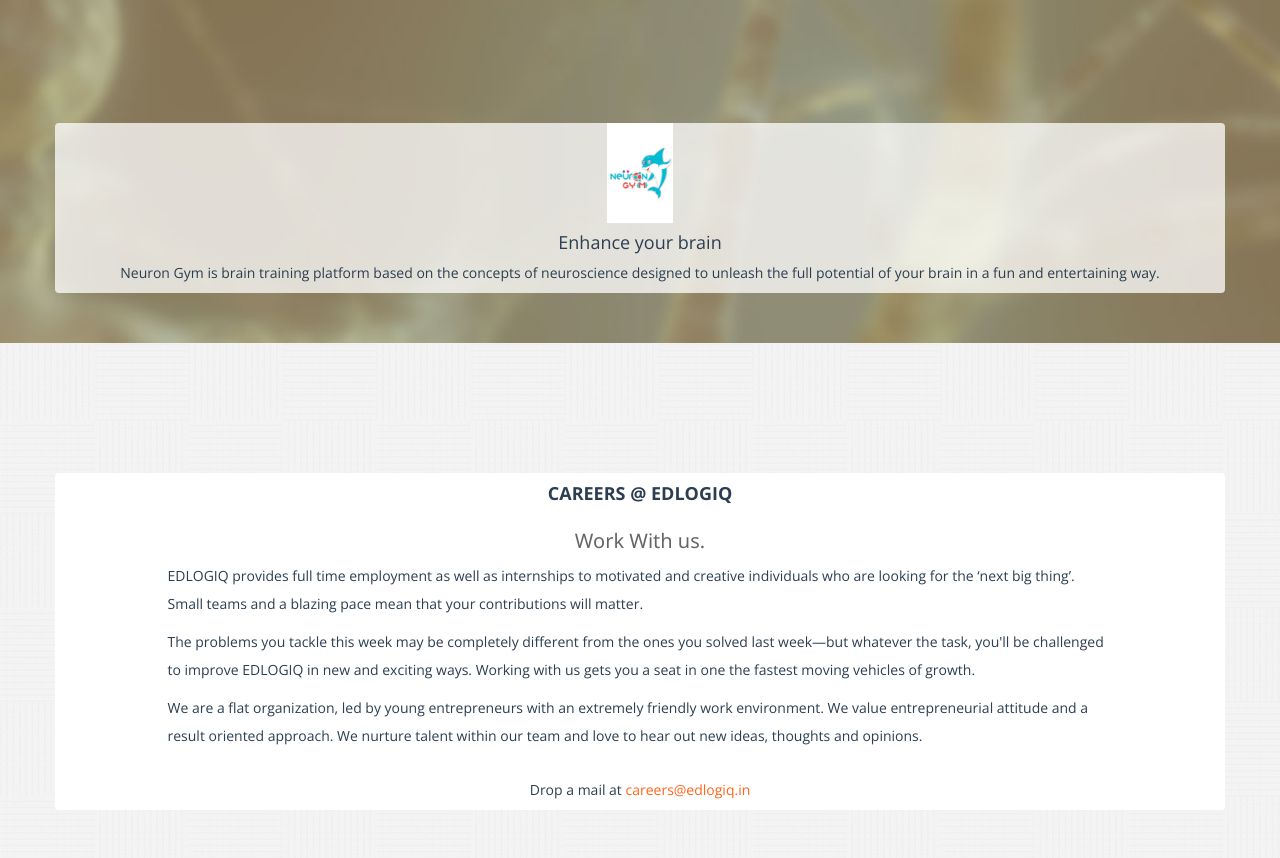
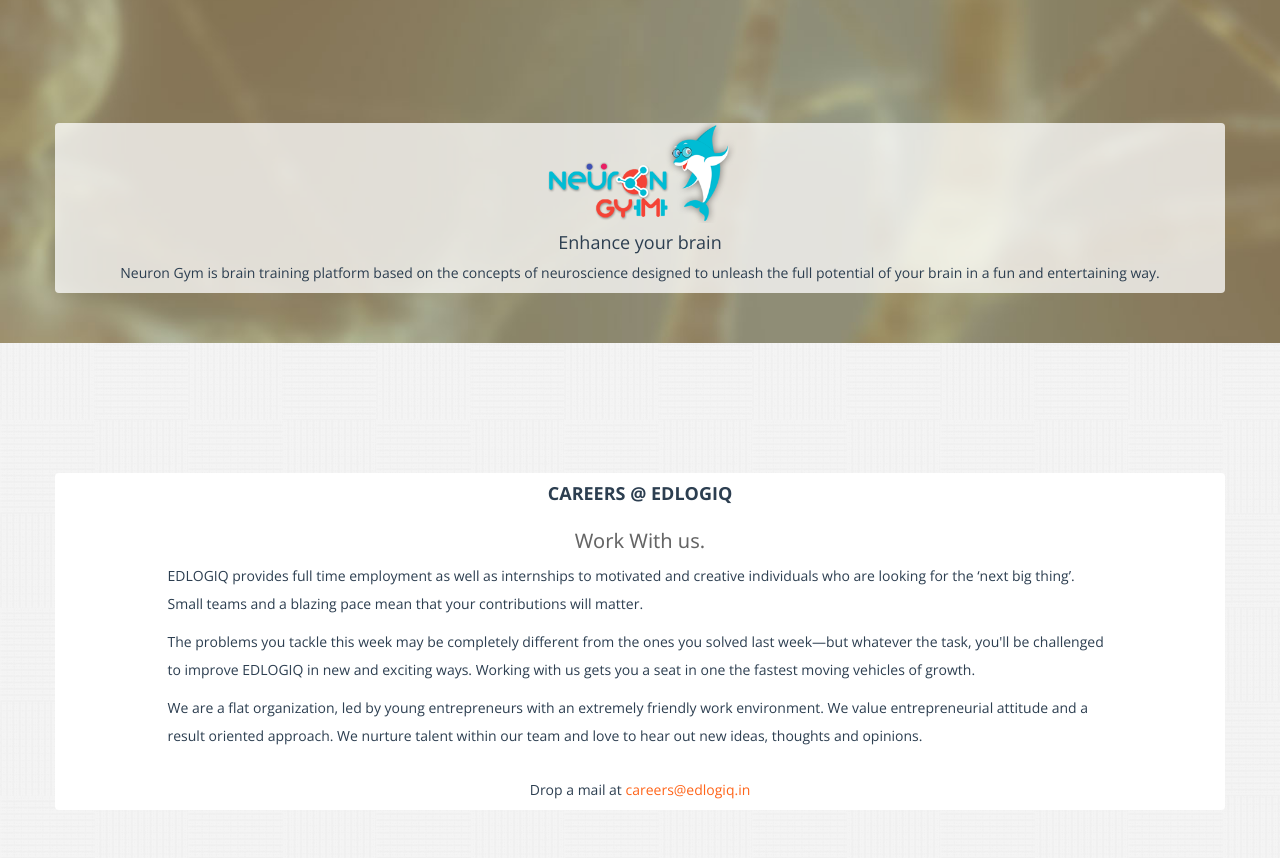
Before and after one commit to abhicris/edlogiq.com, a plain HTML site: page index.html in a window 1280 px wide. Shown: the part 1460-2318 px from the top of the page. Drawn offline with nearby package versions, Linux system fonts and the light colour scheme; a script that the page names is missing.

Commit message:
new logo

```diff
--- a/index.html
+++ b/index.html
@@ -146,7 +146,7 @@ img:hover,
 </style>
                         <div class="col-xs-12" align="center">
                             <span class="imgWrap">
-                                <a href="http://www.neurongym.com" target="_blank"><img style="max-height:100px;"src="images/p1.jpg"></a>
+                                <a href="http://www.neurongym.com" target="_blank"><img style="max-height:100px;"src="images/p1.png"></a>
                             </span>
                             <ul class="list-unstyled">
                                 <h4>Enhance your brain</h4>
```
Also changed, not shown: images/p1.jpg (deleted), images/p1.png (added).
